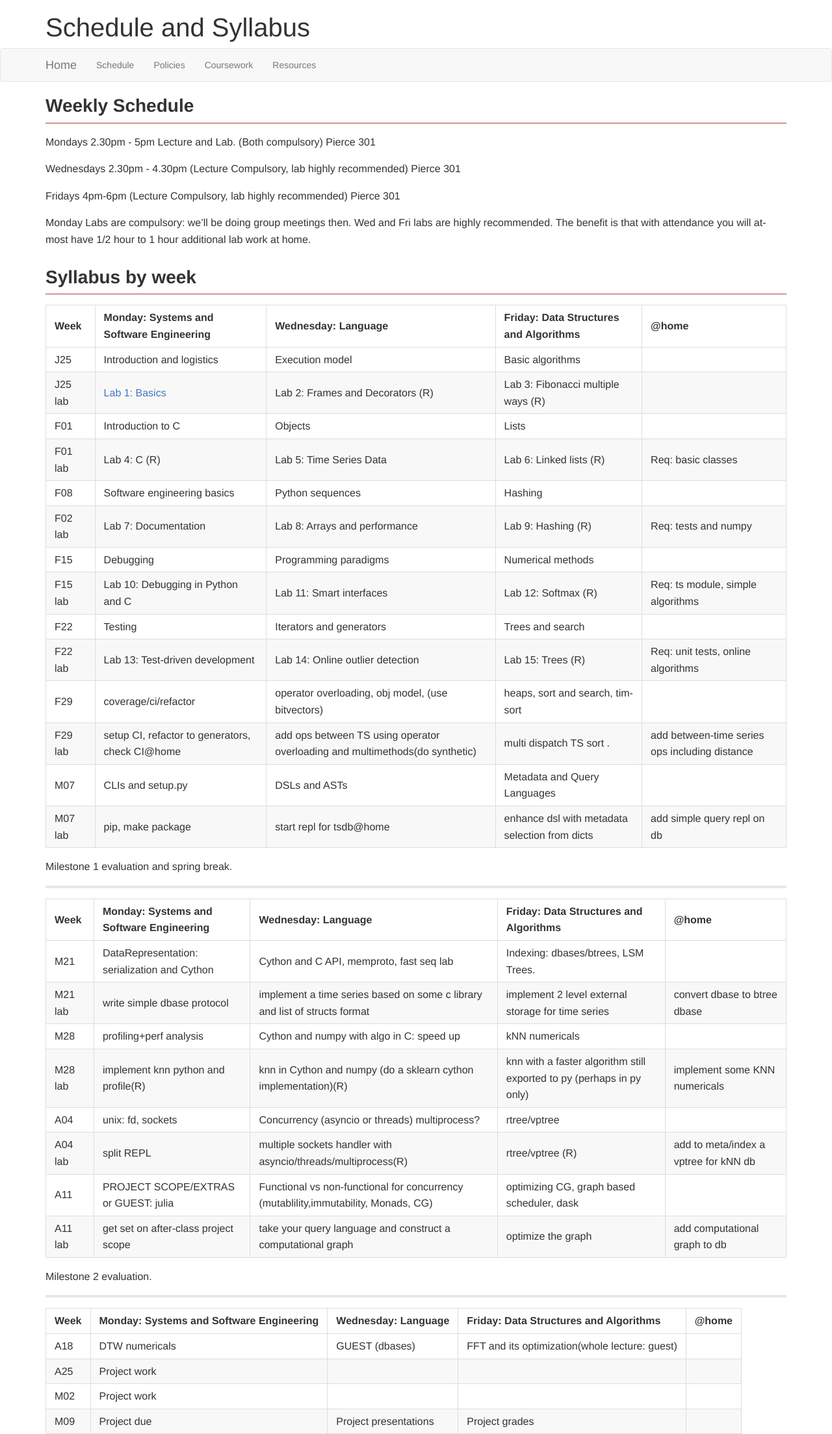
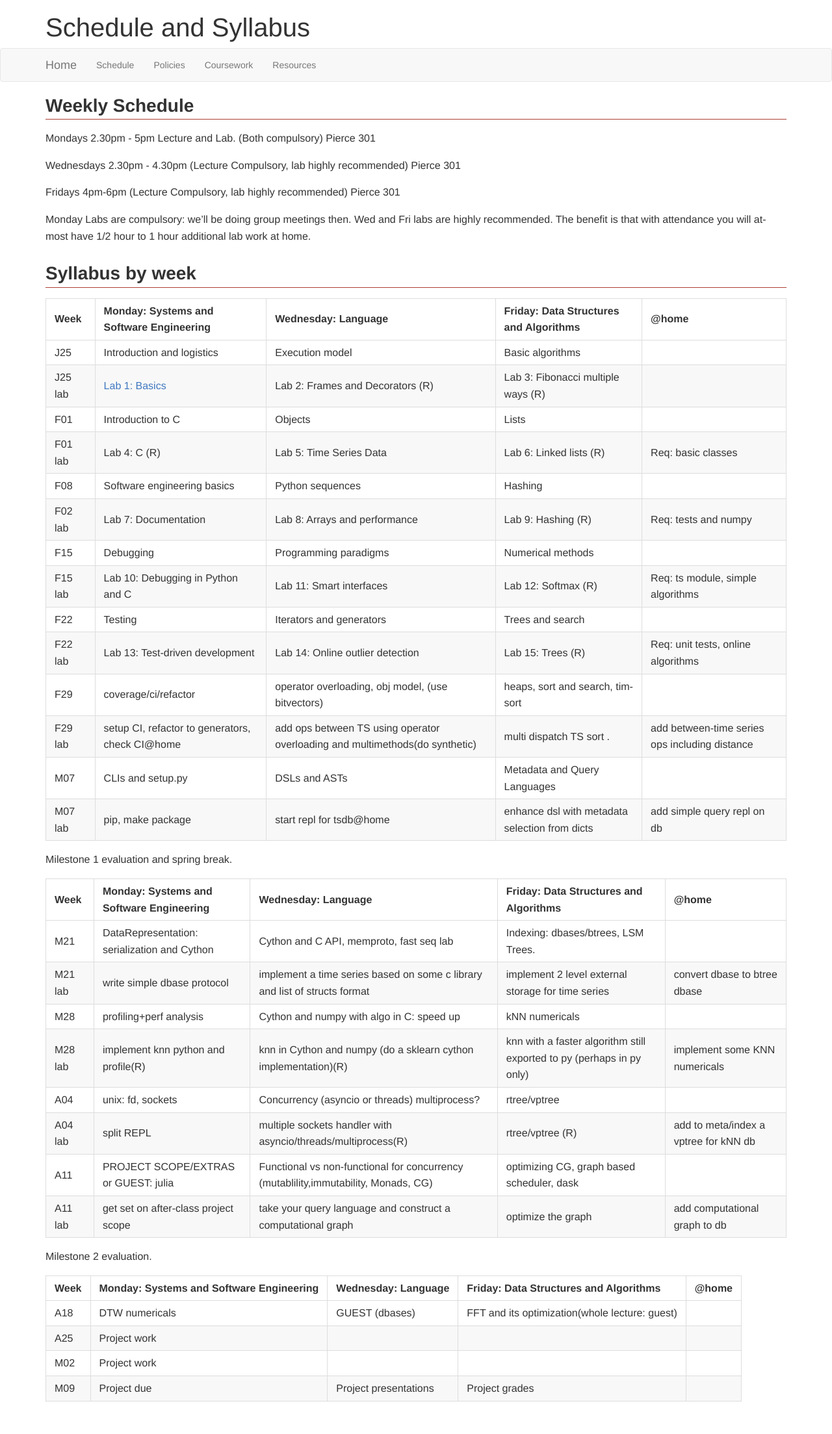
Before and after one commit to rdadolf/cs207, a Jekyll site: the page built from schedule.md, in a window 1280 px wide. Shown: the whole page at 65% size. Built offline with Jekyll 4.4.1, drawn with Linux system fonts in a browser that asks for light colours; nearby versions of some CDN libraries; Markdown is read by kramdown in place of the engine named in the settings; after the commit the page ends 2157 px from its top, so only the background shows below that.

Commit message:
hr-tag removal and logo source update.

```diff
--- a/_layouts/lecture.html
+++ b/_layouts/lecture.html
@@ -37,7 +37,6 @@
            <h1>{{page.title}}</h1>
         </div>
       </div>
-      <hr>
       <div class="row">
         <div class="col-md-12">
           {{content}}
--- a/css/cs207.css
+++ b/css/cs207.css
@@ -8,5 +8,6 @@
 }
 
 h2, .markdown-body h2 {
+  padding-bottom: 3px;
   border-bottom: 1px solid #AC3F36;
 }
--- a/schedule.md
+++ b/schedule.md
@@ -34,8 +34,6 @@
 
 Milestone 1 evaluation and spring break.
 
-----
-
 | Week    | Monday: Systems and Software Engineering | Wednesday: Language                      | Friday: Data Structures and Algorithms   | @home                                 |
 | ------- | ---------------------------------------- | ---------------------------------------- | ---------------------------------------- | ------------------------------------- |
 | M21     | DataRepresentation: serialization and Cython | Cython and C API, memproto, fast seq lab | Indexing: dbases/btrees, LSM Trees.      |                                       |
@@ -49,8 +47,6 @@
 
 Milestone 2 evaluation.
 
-----
-
 | Week | Monday: Systems and Software Engineering | Wednesday: Language   | Friday: Data Structures and Algorithms   | @home |
 | ---- | ---------------------------------------- | --------------------- | ---------------------------------------- | ----- |
 | A18  | DTW  numericals                          | GUEST (dbases)        | FFT and its optimization(whole lecture: guest) |       |
```
Also changed, not shown: 1 other file.
